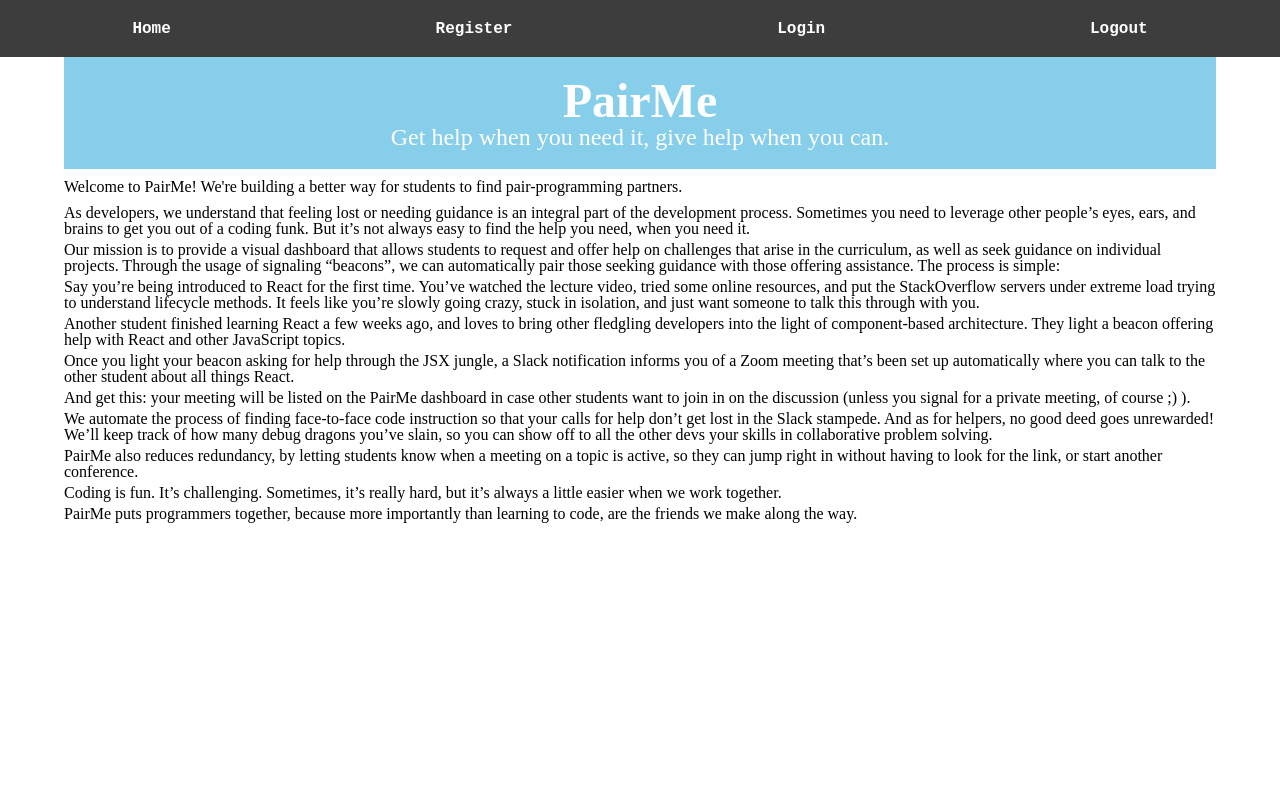
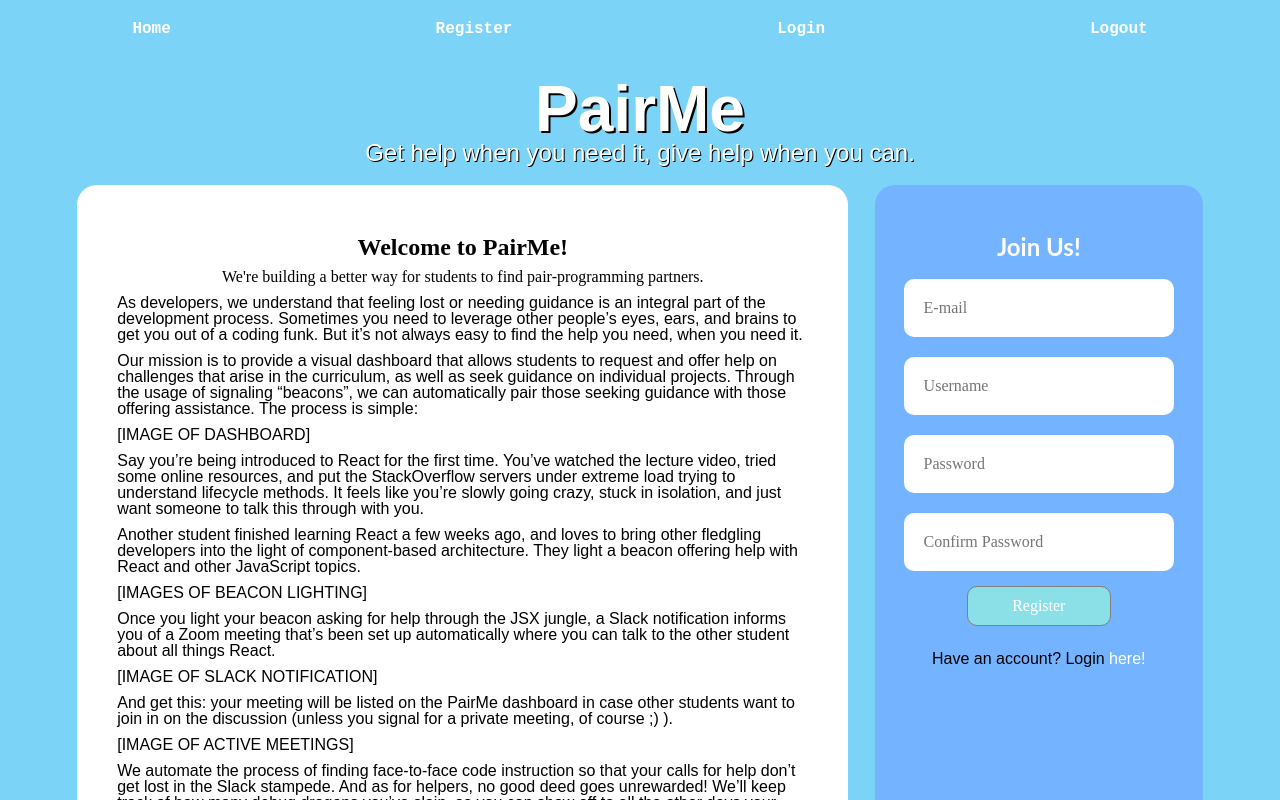
Before and after one commit to NandoTheessen/Pair-Me-LS-Winter-Hakathon-Submission, a React (Create React App) app in the folder pair-me-client/: page / in a window 1280 px wide. Shown: the top 800 px of the page. Built offline with nearby package versions, Linux system fonts and the light colour scheme.

Commit message:
Landing page has better styling, and incorporates a toggle-able register/login form CTA on the right side

```diff
--- a/pair-me-client/src/App.css
+++ b/pair-me-client/src/App.css
@@ -142,10 +142,20 @@ table {
 /*** END CSS RESET ***/
 /****************************************************************************************************/
 
+:root {
+  --background-blue: #7bd3f7;
+}
+
+@import url('https://fonts.googleapis.com/css?family=Montserrat|Oswald|Lobster|Lato');
+
 
 /****************************************************************************************************/
 /*** BEGIN BODY APP ***/
 /****************************************************************************************************/
+body {
+  background: var(--background-blue);
+}
+
 .App {
   width: 100%;
 }
@@ -168,7 +178,7 @@ table {
   width: 100%;
   padding: 20px 0px;
   text-decoration: none;
-  background: #3d3d3d;
+  background: var(--background-blue);
 }
 
 .nav-link {
@@ -189,8 +199,7 @@ table {
 .navigation a {
   text-decoration: none;
   color: white;
-  background: #3d3d3d;
-}
+  background: var(--background-blue);}
 
 /****************************************************************************************************/
 /*** END NAVIGATION ***/
@@ -239,27 +248,71 @@ table {
 
 .welcome-banner {
   width: 100%;
-  background:skyblue;
+  background: var(--background-blue);
   color: white;
   text-align: center;
   padding: 20px 0px;
+  font-family: 'Lobster', sans-serif;
 }
 
 .welcome-banner h1{
-  font-size: 3rem;
+  font-size: 4rem;
   font-weight: bold;
+  text-shadow: 2px 2px black;
 }
 
 .welcome-banner h2{
+  font-family: 'Montserrat', sans-serif;
   font-size: 1.5rem;
+  text-shadow: 1px 1px black;
+}
+
+.welcome-body {
+  width: 100%;
+  font-family: 'Montserrat', sans-serif;
+  display: flex;
+  flex-flow: row nowrap;
+  justify-content: space-around;
 }
 
 .welcome-header {
   margin: 10px 0px;
+  font-size: 1.5rem;
+  text-align: center;
+  font-family: 'Montserrat';
+}
+
+.welcome-header h3{
+  font-weight: bold;
+  margin: 10px 0px;
+}
+
+.welcome-header h4{
+  font-size: 1rem;
 }
 
 .welcome-content p{
-  margin: 5px 0px;
+  font-size: 1rem;
+  margin: 10px 0px;
+}
+
+.welcome-left{
+  width: 60%;
+  background: white;
+  border-radius: 20px;
+  padding: 40px;
+}
+
+.welcome-right{
+  width: 25%;
+  border-radius: 20px;
+  padding: 20px;
+  background: #73b3ff;
+}
+
+.welcome-right span {
+  color: white;
+  cursor: pointer;
 }
 
 /****************************************************************************************************/
@@ -270,6 +323,19 @@ table {
 /*** BEGIN REGISTER ***/
 /****************************************************************************************************/
 
+.register-container {
+  font-family: 'Lato';
+  padding: 20px 0px;
+}
+
+.register-container h1 {
+  text-align: center;
+  font-size: 1.5rem;
+  margin: 10px 0px;
+  font-weight: bold;
+  color: white;
+}
+
 .register-container form {
   display: flex;
   flex-flow: column nowrap;
@@ -279,26 +345,31 @@ table {
 
 
 .register-container form input {
-  width: 30%;
-  margin: 5px;
-  padding: 10px;
-  border: 1px solid gray;
+  width: 80%;
+  margin: 10px 0px;
+  padding: 20px;
+  border: none;
   border-radius: 10px;
   outline: none;
   font-size: 1rem;
-  font-family: 'Courier New', Courier, monospace;
+  font-family: 'Montserrat';
 }
 
 .register-container form button {
   padding: 10px;
-  width: 10%;
+  width: 50%;
   margin: 5px;
   border: 1px solid gray;
   border-radius: 10px;
   font-size: 1rem;
-  font-family: 'Courier New', Courier, monospace;
+  font-family: 'Montserrat';
+  background: #8bdfe7;
+  color: white;
 }
 
+.form-toggle {
+  text-align: center;
+}
 
 /****************************************************************************************************/
 /*** END REGISTER ***/
--- a/pair-me-client/src/components/Login.js
+++ b/pair-me-client/src/components/Login.js
@@ -1,52 +1,38 @@
 import React from 'react'
 import { withRouter } from 'react-router-dom'
 import { connect } from 'react-redux'
-import { login, register } from '../actions/index'
+import { login } from '../actions/index'
 
 class Login extends React.Component {
   constructor(props) {
-    super(props)
+    super(props);
     this.state = {
       username: '',
-
-      password1: '',
-      password2: '',
-      email: ''
+      password: ''
     }
   }
 
   handleInput = event => {
-    event.preventDefault()
+    event.preventDefault();
     this.setState({
       [event.target.name]: event.target.value
     })
   }
 
   handleLogin = event => {
-    event.preventDefault()
+    event.preventDefault();
     const user = {
       username: this.state.username,
-      password: this.state.password1
+      password: this.state.password
     }
     // TODO: BUILD OUT LOGIN ACTION
     this.props.login(user)
   }
 
-  handleRegistration = event => {
-    event.preventDefault()
-    let user = {
-      username: this.state.username,
-      password1: this.state.password1,
-      password2: this.state.password2,
-      email: this.state.email
-    }
-    this.props.register(user)
-    //TODO: don't forget to make a register action
-  }
-
-  showLogin = () => {
-    return (
-      <div className="login-container">
+  render(){
+      return(
+        <div className="register-container">
+        <h1>Log In</h1>
         <form onSubmit={this.handleLogin}>
           <input
             type="text"
@@ -54,66 +40,34 @@ class Login extends React.Component {
             value={this.state.username}
             onChange={this.handleInput}
             placeholder="Username"
+            autoComplete='username'
           />
           <input
             type="password"
-            name="password1"
+            name="password"
             value={this.state.password1}
             onChange={this.handleInput}
             placeholder="Password"
+            autoComplete='current-password'
           />
           <button type="submit">Login</button>
         </form>
       </div>
-    )
+      )
   }
-
-  showRegister = () => {
-    return (
-      <div className="register-container">
-        <form onSubmit={this.handleRegistration}>
-          <input
-            type="text"
-            name="username"
-            value={this.state.username}
-            onChange={this.handleInput}
-            placeholder="Username"
-          />
-          <input
-            type="password"
-            name="password1"
-            value={this.state.password1}
-            onChange={this.handleInput}
-            placeholder="Password"
-          />
-          <input
-            type="password"
-            name="password2"
-            value={this.state.password2}
-            onChange={this.handleInput}
-            placeholder="Verify Password"
-          />
-          <button type="submit">Register yourself!</button>
-        </form>
-      </div>
-    )
-  }
-
-  render() {
+}
     // Login check that redirects if user is logged in
     // if(localStorage.getItem('uuid') || this.props.isLoggedIn){
     //     this.props.history.push('/dashboard')
     // }
-    return this.props.isLogin ? this.showLogin() : this.showRegister()
-  }
+
+
+const mapStateToProps = state => {
+    return {
+        isLoggedIn: state.isLoggedIn,
+    }
 }
 
-export default withRouter(
-  connect(
-    () => {},
-    {
-      login,
-      register
-    }
-  )(Login)
-)
+export default withRouter(connect(mapStateToProps, {
+    login,
+})(Login));
--- /dev/null
+++ b/pair-me-client/src/components/Register.js
@@ -0,0 +1,82 @@
+import React from 'react';
+import { withRouter } from 'react-router-dom';
+import { connect } from 'react-redux';
+import { register } from '../actions/index';
+
+class Register extends React.Component {
+  constructor(props) {
+    super(props);
+    this.state = {
+      username: '',
+      email: '',
+      password1: '',
+      password2:''
+    }
+  }
+
+  handleInput = event => {
+    event.preventDefault();
+    this.setState({
+      [event.target.name]: event.target.value
+    })
+  }
+
+  handleRegister = event => {
+    event.preventDefault();
+    if(this.state.password1 === this.state.password2){
+        const user = {
+            username: this.state.username,
+            password: this.state.password1,
+            email: this.state.email,
+          }
+          // TODO: BUILD OUT register ACTION
+          this.props.register(user)
+    } else {
+        window.alert('Your passwords much match exactly!')
+    }
+  }
+
+  render(){
+      return(
+        <div className="register-container">
+        <h1>Join Us!</h1>
+        <form onSubmit={this.handleRegister}>
+        <input type = 'email' name = 'email' value={this.state.email} onChange={this.handleInput} placeholder='E-mail' autoComplete='email'></input>
+          <input
+            type="text"
+            name="username"
+            value={this.state.username}
+            onChange={this.handleInput}
+            placeholder="Username"
+            autoComplete='username'
+          />
+          <input
+            type="password"
+            name="password1"
+            value={this.state.password1}
+            onChange={this.handleInput}
+            placeholder="Password"
+            autoComplete='new-password'
+          />
+          <input type = 'password' name = 'password2' value = {this.state.password2} onChange={this.handleInput} placeholder='Confirm Password' autoComplete='new-password'></input>
+          <button type="submit">Register</button>
+        </form>
+      </div>
+      )
+  }
+}
+    // Login check that redirects if user is logged in
+    // if(localStorage.getItem('uuid') || this.props.isLoggedIn){
+    //     this.props.history.push('/dashboard')
+    // }
+
+
+const mapStateToProps = state => {
+    return {
+        isLoggedIn: state.isLoggedIn,
+    }
+}
+
+export default withRouter(connect(mapStateToProps, {
+    register,
+})(Register));
--- a/pair-me-client/src/components/Welcome.js
+++ b/pair-me-client/src/components/Welcome.js
@@ -1,10 +1,40 @@
-import React from 'react'
-import { withRouter, NavLink } from 'react-router-dom'
-import { connect } from 'react-redux'
-import { login } from '../actions/index'
-import Login from './Login'
+import React from 'react';
+import { withRouter } from 'react-router-dom';
+import { connect } from 'react-redux';
+import Login from './Login';
+import Register from './Register';
 
-const Welcome = props => {
+class Welcome extends React.Component{
+    constructor(props){
+        super(props);
+        this.state = {
+            loginRender: false,
+        }
+    }
+
+    toggleForm = event => {
+        event.preventDefault();
+        let bool = this.state.loginRender;
+        this.setState({
+            loginRender: !bool,
+        })
+    }
+
+    render(){
+        const loginRender = this.state.loginRender;
+        let formType;
+        if(!loginRender){
+            formType = <Register />
+        } else {
+            formType = <Login />
+        }
+
+        let formSelect;
+        if(!loginRender){
+            formSelect = <div className = 'form-toggle'>Have an account? Login <span onClick = {this.toggleForm}>here!</span></div>
+        } else {
+            formSelect = <div className = 'form-toggle'>Need an account? Register <span onClick = {this.toggleForm}>here!</span></div>
+        }
   return (
     <div className="welcome-container">
 
@@ -15,15 +45,21 @@ const Welcome = props => {
     Nav stays sticky on top with sign-up button */}
     </div>
 
+    <div className = 'welcome-body'>
 
+    <div className = 'welcome-left'>
     <div className="welcome-header">
-    <h3>Welcome to PairMe! We're building a better way for students to find pair-programming partners. </h3>
+    <h3>Welcome to PairMe! </h3>
+    <h4>We're building a better way for students to find pair-programming partners.</h4>
+
     </div>
         <div className = 'welcome-content'>
 <p>As developers, we understand that feeling lost or needing guidance is an integral part of the development process. Sometimes you need to leverage other people’s eyes, ears, and brains to get you out of a coding funk. But it’s not always easy to find the help you need, when you need it.
 </p>
+
 <p>Our mission is to provide a visual dashboard that allows students to request and offer help on challenges that arise in the curriculum, as well as seek guidance on individual projects. Through the usage of signaling “beacons”, we can automatically pair those seeking guidance with those offering assistance. The process is simple:
 </p>
+[IMAGE OF DASHBOARD]
 <p>
     Say you’re being introduced to React for the first time. You’ve watched the lecture video, tried some online resources, and put the StackOverflow servers under extreme load trying to understand lifecycle methods. It feels like you’re slowly going crazy, stuck in isolation, and just want someone to talk this through with you.
 
@@ -32,14 +68,17 @@ const Welcome = props => {
     Another student finished learning React a few weeks ago, and loves to bring other fledgling developers into the light of component-based architecture. They light a beacon offering help with React and other JavaScript topics.
 
 </p>
+[IMAGES OF BEACON LIGHTING]
 <p>
     Once you light your beacon asking for help through the JSX jungle, a Slack notification informs you of a Zoom meeting that’s been set up automatically where you can talk to the other student about all things React.
 
 </p>
+[IMAGE OF SLACK NOTIFICATION]
 <p>
     And get this: your meeting will be listed on the PairMe dashboard in case other students want to join in on the discussion (unless you signal for a private meeting, of course ;) ).
 
 </p>
+[IMAGE OF ACTIVE MEETINGS]
 <p>
     We automate the process of finding face-to-face code instruction so that your calls for help don’t get lost in the Slack stampede. And as for helpers, no good deed goes unrewarded! We’ll keep track of how many debug dragons you’ve slain, so you can show off to all the other devs your skills in collaborative problem solving.
 
@@ -58,7 +97,19 @@ const Welcome = props => {
 </p>
 </div>
 </div>
+
+
+<div className = 'welcome-right'>
+{/* Renders the login or registration form depending on user selection */}
+{formType}
+{formSelect}
+</div>
+
+</div>
+</div>
+
   )
+}
 }
 
 export default withRouter(Welcome)
```
Also changed, not shown: pair-me-client/src/App.js (+11 -14 lines), pair-me-client/src/components/Dashboard.js (added).
